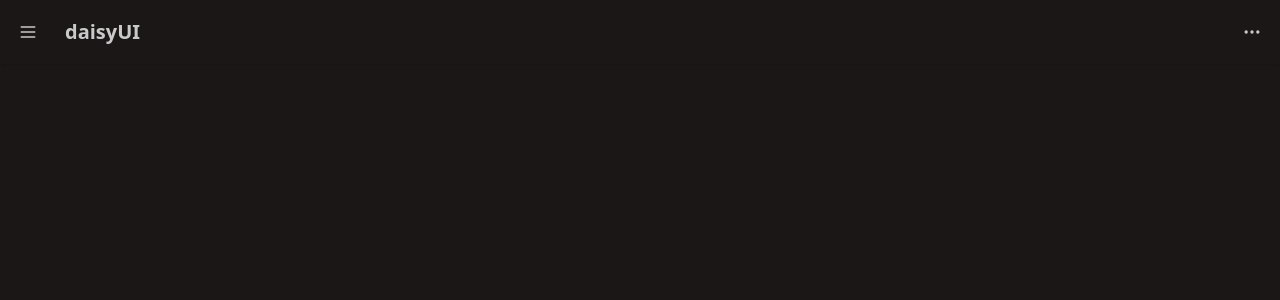
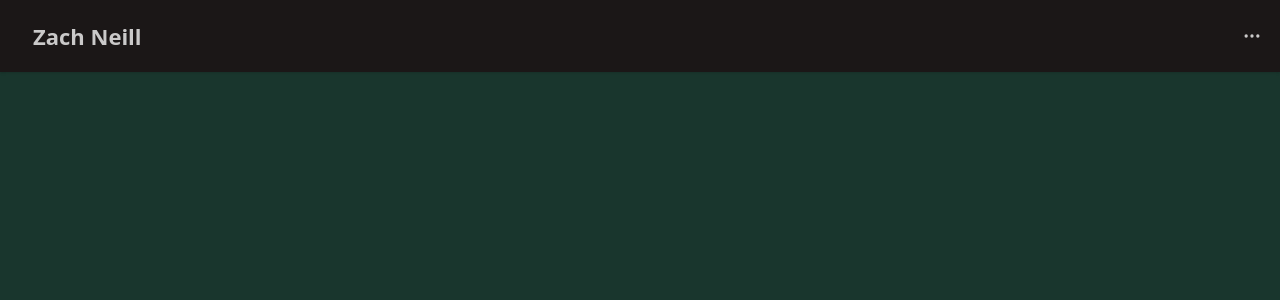
Before and after one commit to zachneill/zachneill.github.io, an Angular app: page / in a window 1280 px wide. Shown: the top 300 px of the page. Built offline with nearby package versions, Linux system fonts and the light colour scheme.

Commit message:
the start

```diff
--- a/src/app/app.component.html
+++ b/src/app/app.component.html
@@ -1,2 +1,4 @@
-<app-navbar></app-navbar>
+<div class="w-screen h-screen bg-neutral">
+  <app-navbar></app-navbar>
+</div>
 <router-outlet />
--- a/src/app/navbar/navbar.component.html
+++ b/src/app/navbar/navbar.component.html
@@ -1,21 +1,27 @@
-<div class="navbar bg-base-100 shadow-sm">
-  <div class="flex-none">
-    <button class="btn btn-square btn-ghost">
+<div class="navbar shadow-sm bg-base-100 text-neutral-content">
+  <div class="lg:hidden">
+    <details class="dropdown flex-none">
+      <summary class="btn btn-square btn-ghost">
           <svg
             xmlns="http://www.w3.org/2000/svg"
             fill="none"
             viewBox="0 0 24 24"
-        class="inline-block h-5 w-5 stroke-current">
+            class="h-5 w-5 stroke-current">
             <path
               stroke-linecap="round"
               stroke-linejoin="round"
               stroke-width="2"
               d="M4 6h16M4 12h16M4 18h16"></path>
           </svg>
-    </button>
+      </summary>
+      <ul class="menu dropdown-content">
+        <li><a>Test</a></li>
+        <li><a>Test</a></li>
+      </ul>
+    </details>
   </div>
   <div class="flex-1">
-    <a class="btn btn-ghost text-xl">daisyUI</a>
+    <a class="btn btn-xl btn-ghost" href="https://zachneill.co">Zach Neill</a>
   </div>
   <div class="flex-none">
     <button class="btn btn-square btn-ghost">
```
Lines whose indentation alone changed are shown as unchanged.
